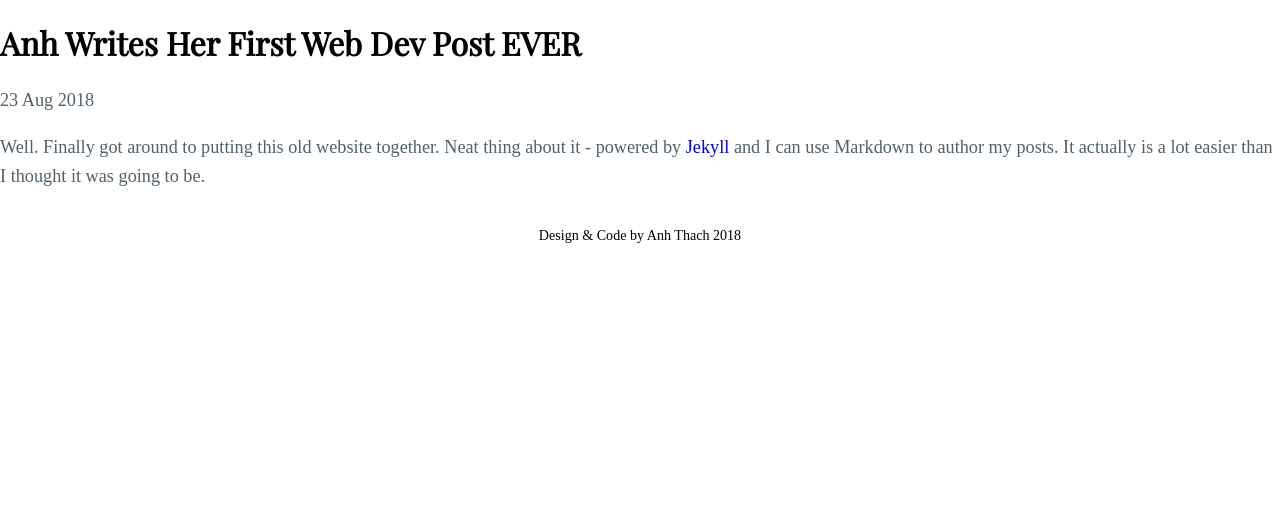
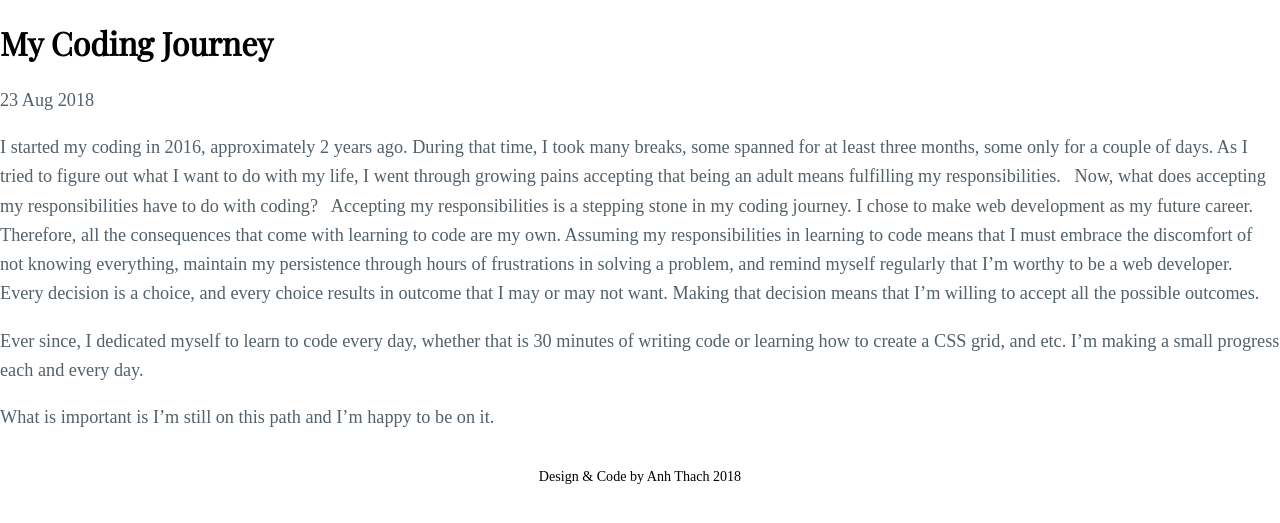
Before and after one commit to windan11/windan11.github.io, a Jekyll site: the page built from _posts/2018-08-23-first-blog-post-ever.md, in a window 1280 px wide. Shown: the top 523 px of the page. Built offline with Jekyll 4.4.1, drawn with Linux system fonts in a browser that asks for light colours; some web fonts are replaced.

Commit message:
add actual blog post

```diff
--- a/_posts/2018-08-23-first-blog-post-ever.md
+++ b/_posts/2018-08-23-first-blog-post-ever.md
@@ -1,7 +1,17 @@
 ---
 layout: post
-title: "Anh Writes Her First Web Dev Post EVER"
+title: "My Coding Journey"
 date: 2018-08-23
 ---
 
-Well. Finally got around to putting this old website together. Neat thing about it - powered by [Jekyll](http://jekyllrb.com) and I can use Markdown to author my posts. It actually is a lot easier than I thought it was going to be.
+I started my coding in 2016, approximately 2 years ago. During that time, I took many breaks, some spanned for at least three months, some only for a couple of days. As I tried to figure out what I want to do with my life, I went through growing pains accepting that being an adult means fulfilling my responsibilities.
+
+Now, what does accepting my responsibilities have to do with coding?
+
+Accepting my responsibilities is a stepping stone in my coding journey. I chose to make web development as my future career. Therefore, all the consequences that come with learning to code are my own. Assuming my responsibilities in learning to code means that I must embrace the discomfort of not knowing everything, maintain my persistence through hours of frustrations in solving a problem, and remind myself regularly that I’m worthy to be a web developer.
+
+Every decision is a choice, and every choice results in outcome that I may or may not want. Making that decision means that I’m willing to accept all the possible outcomes.
+
+Ever since, I dedicated myself to learn to code every day, whether that is 30 minutes of writing code or learning how to create a CSS grid, and etc. I’m making a small progress each and every day.
+
+What is important is I’m still on this path and I'm happy to be on it.
```
